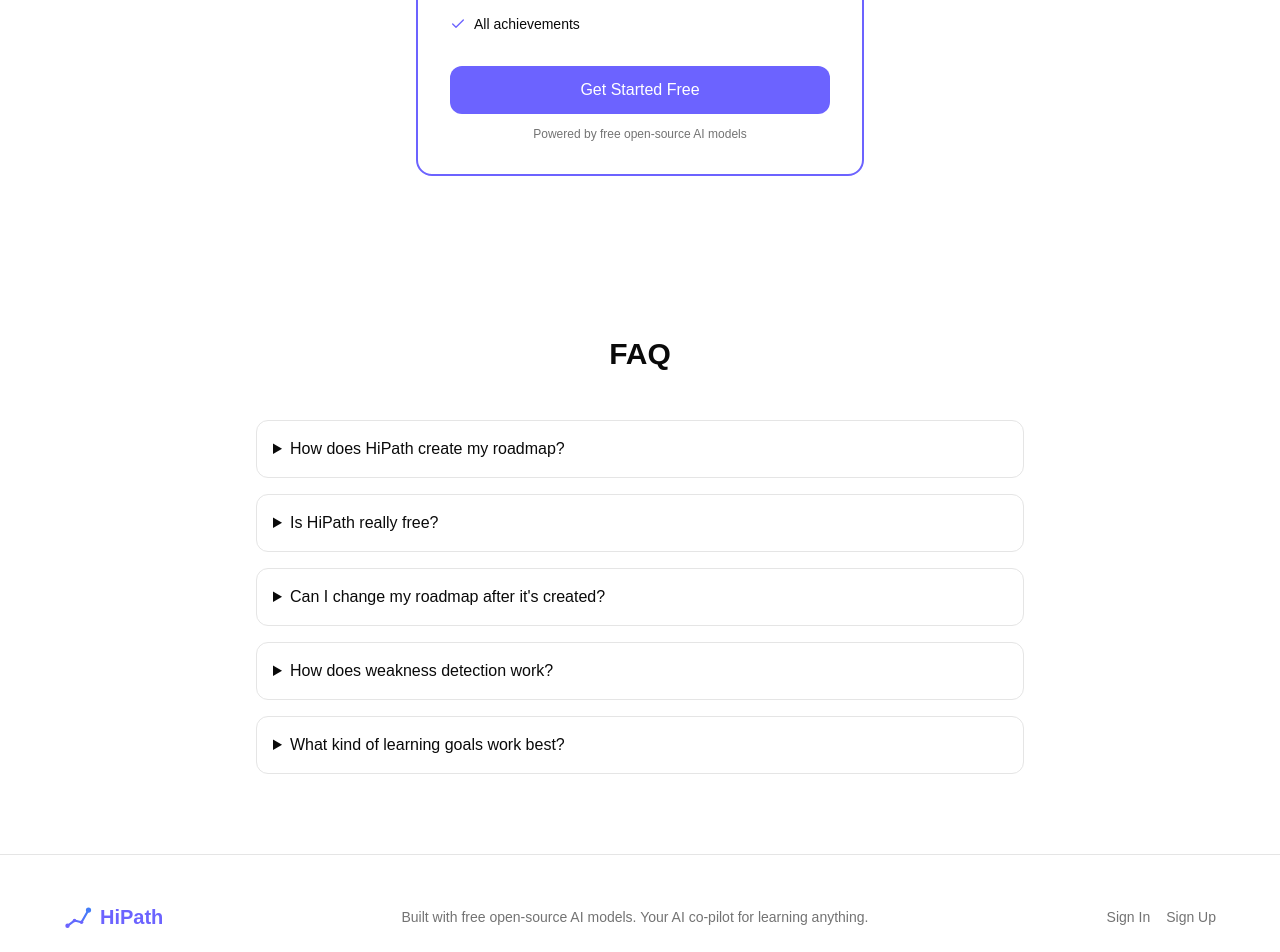
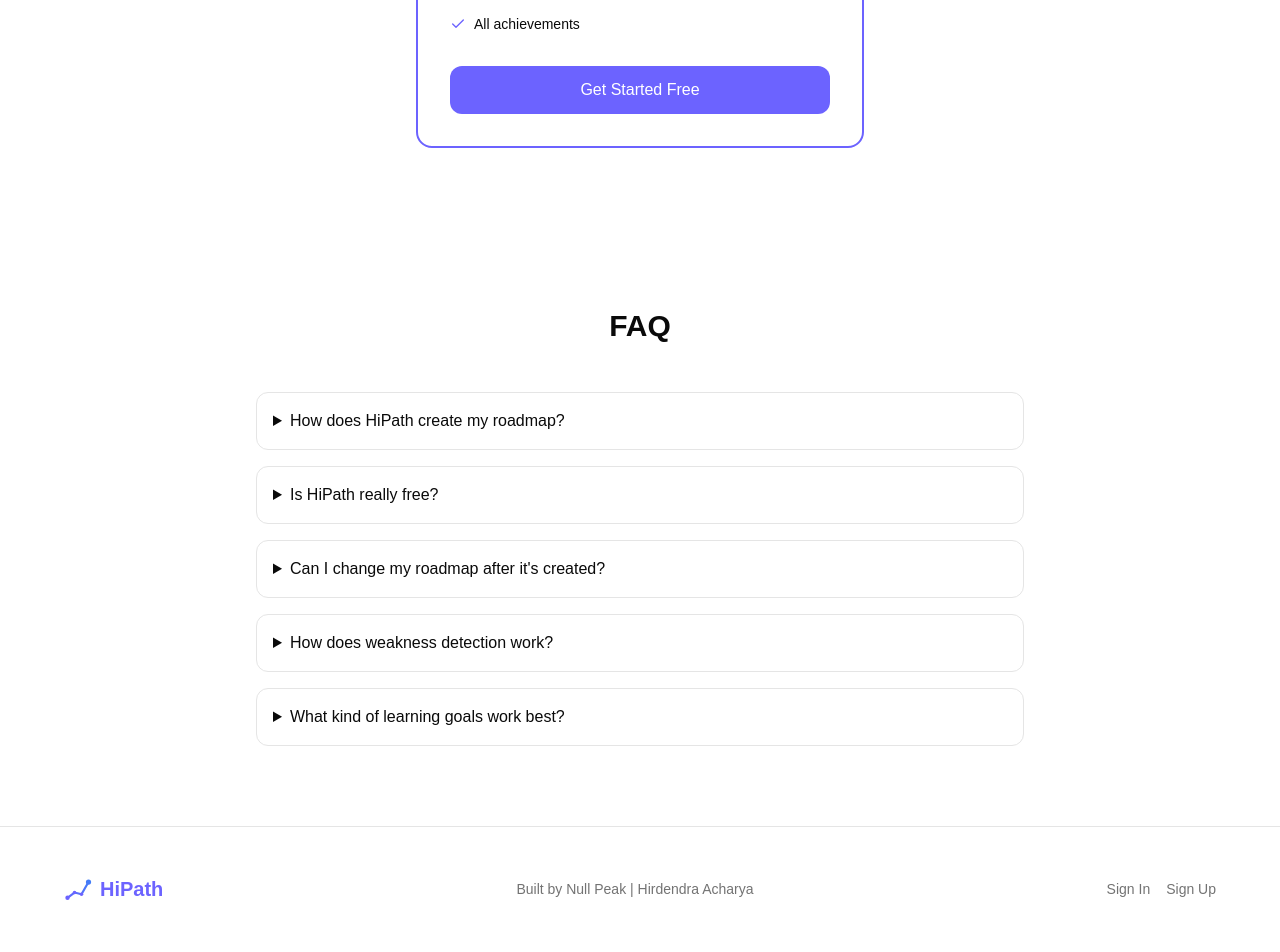
Before and after one commit to saprahlgames10-cpu/hi-path, a Next.js app: page / in a window 1280 px wide. Shown: the part 2860-3812 px from the top of the page. Built offline with nearby package versions, Linux system fonts and the light colour scheme.

Commit message:
Update footer: built by Null Peak | Hirdendra Acharya

```diff
--- a/app/page.tsx
+++ b/app/page.tsx
@@ -161,7 +161,7 @@
                 Get Started Free
               </button>
             </Link>
-            <p className="text-xs text-muted-foreground mt-3">Powered by free open-source AI models</p>
+
           </div>
         </div>
       </section>
@@ -191,7 +191,7 @@
       <footer className="py-12 px-4 border-t border-border">
         <div className="max-w-6xl mx-auto flex flex-col md:flex-row items-center justify-between gap-4">
           <Logo size="md" />
-          <p className="text-sm text-muted-foreground">Built with free open-source AI models. Your AI co-pilot for learning anything.</p>
+          <p className="text-sm text-muted-foreground">Built by Null Peak | Hirdendra Acharya</p>
           <div className="flex gap-4 text-sm text-muted-foreground">
             <Link href="/auth/login" className="hover:text-foreground">Sign In</Link>
             <Link href="/auth/signup" className="hover:text-foreground">Sign Up</Link>
```
